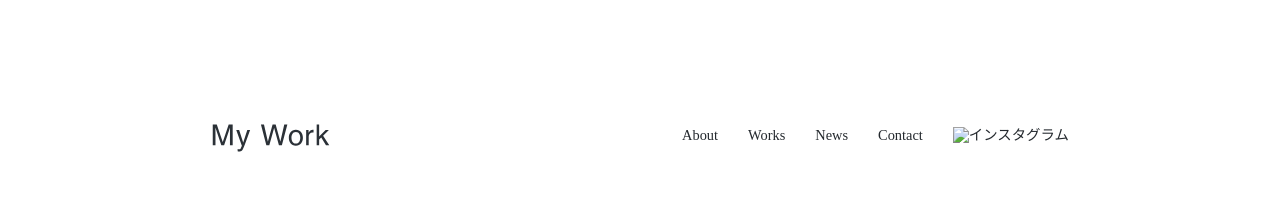
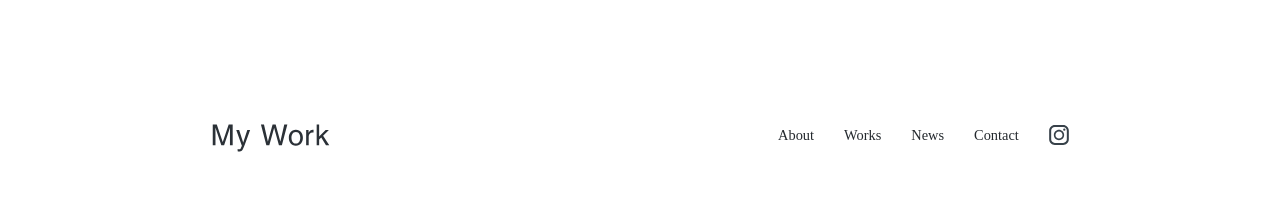
Before and after one commit to onixxxasam/My-Work, a plain HTML site: page index.html in a window 1280 px wide. Shown: the top 215 px of the page. Drawn offline with Linux system fonts and the light colour scheme; some packages are replaced by stand-ins of ours; a script that the page names is missing.

Commit message:
画像類準備

```diff
--- a/index.html
+++ b/index.html
@@ -23,7 +23,7 @@
                 <li><a href="#contact">Contact</a></li>
                 <li>
                     <a href="https://www.instagarm.com/" target="_blank">
-                        <img class="icon" src="./img/icon-instagram.png" alt="インスタグラム">
+                        <img class="icon" src="./img/icon-instagram.svg" alt="インスタグラム">
                     </a>
                 </li>
             </ul>
```
Also changed, not shown: img/favicon.ico (added), img/icon-instagram.svg (added), img/mainvisual-pc.jpg (added), img/works1.jpg (added), img/works2.jpg (added), img/works3.jpg (added), img/works4.jpg (added), img/works5.jpg (added), img/works6.jpg (added).
